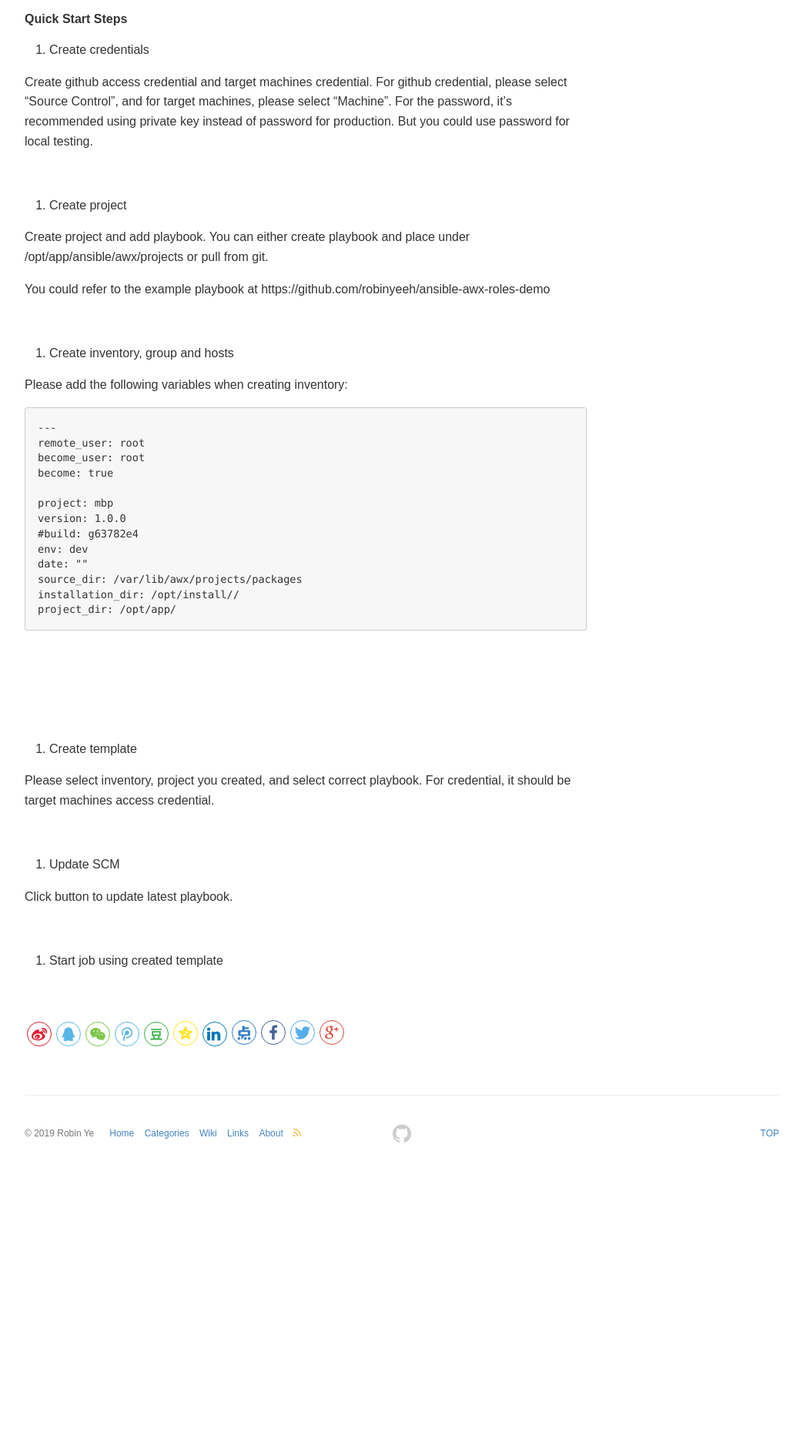
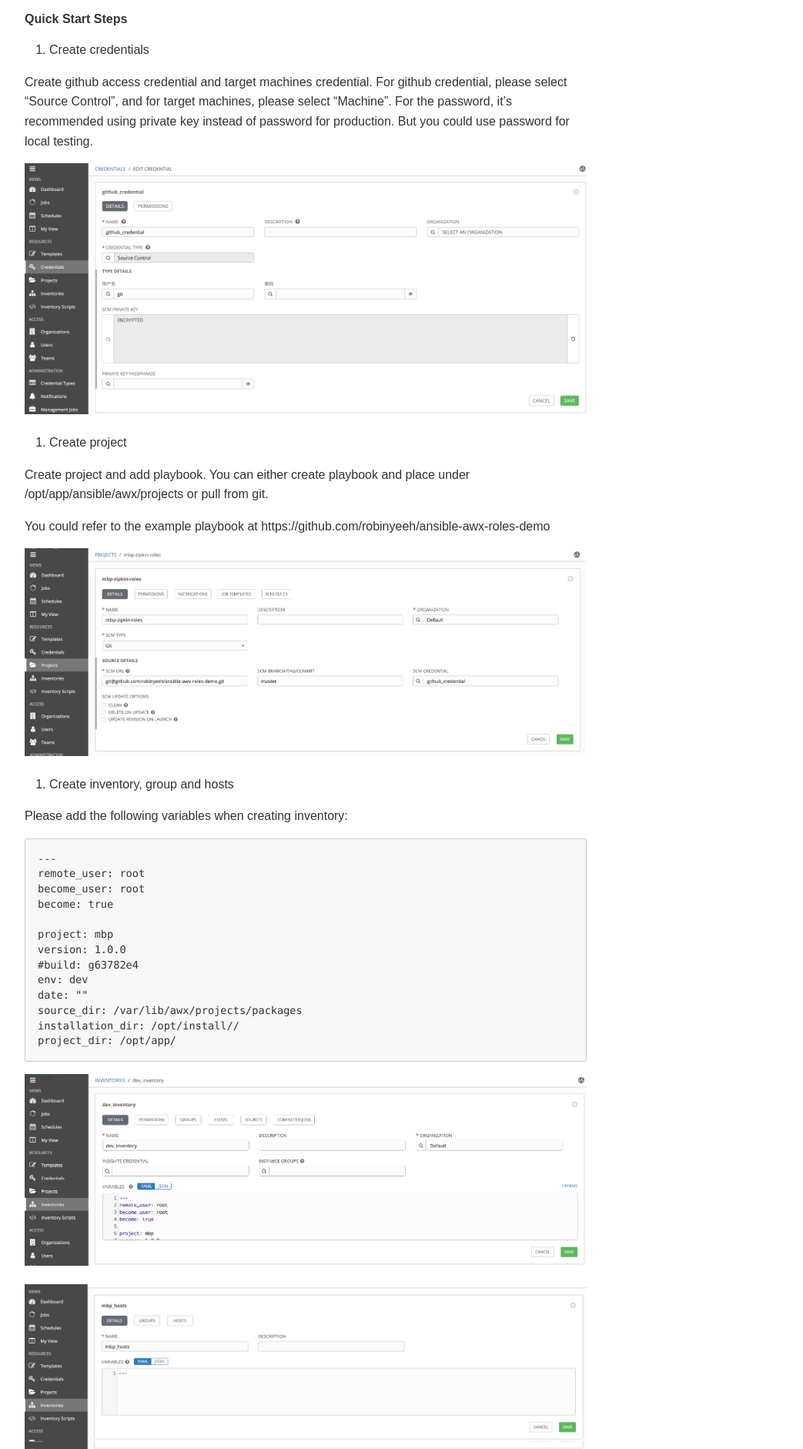
Before and after one commit to robinyeeh/robinye.github.io, a Jekyll site: the page built from _posts/devops/2019-06-12-Ansible_Awx_Installation.md, in a window 1280 px wide. Shown: the part 1328-3210 px from the top of the page at 77% size, without its empty margins (118-1161 px from the left). Built offline with Jekyll 4.4.1, drawn with Linux system fonts in a browser that asks for light colours; before the commit the page ends 2849 px from its top, so only the background shows below that.

Commit message:
update docs

````diff
--- a/_posts/devops/2019-06-12-Ansible_Awx_Installation.md
+++ b/_posts/devops/2019-06-12-Ansible_Awx_Installation.md
@@ -73,7 +73,7 @@ https://docs.ansible.com/ansible-tower/
 Create github access credential and target machines credential. For github credential, please select "Source Control", and for target machines, please
 select "Machine". For the password, it's recommended using private key instead of password for production. But you could use password for local testing.
 
-![](/images/devops/create_credential.png)
+![](/images/blog/devops/create_credential.png)
 
 2. Create project
 
@@ -81,7 +81,7 @@ Create project and add playbook. You can either create playbook and place under
 
 You could refer to the example playbook at https://github.com/robinyeeh/ansible-awx-roles-demo
 
-![](/images/devops/create_project.png)
+![](/images/blog/devops/create_project.png)
 
 3. Create inventory, group and hosts
 
@@ -102,24 +102,24 @@ installation_dir: /opt/install/{{ project }}/{{ date }}
 project_dir: /opt/app/{{ project }}
 ```
 
-![](/images/devops/create_inventory.png)
+![](/images/blog/devops/create_inventory.png)
 
-![](/images/devops/create_group.png)
+![](/images/blog/devops/create_group.png)
 
-![](/images/devops/create_host.png)
+![](/images/blog/devops/create_host.png)
 
 4. Create template
 
 Please select inventory, project you created, and select correct playbook. For credential, it should be target machines access credential.
 
-![](/images/devops/create_template.png)
+![](/images/blog/devops/create_template.png)
 
 5. Update SCM
 
 Click button to update latest playbook.
 
-![](/images/devops/update_scm.png)
+![](/images/blog/devops/update_scm.png)
 
 6. Start job using created template
 
-![](/images/devops/lauch_template.png)
+![](/images/blog/devops/lauch_template.png)
````
